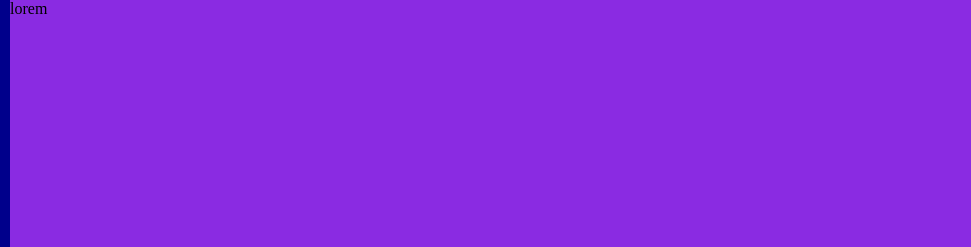
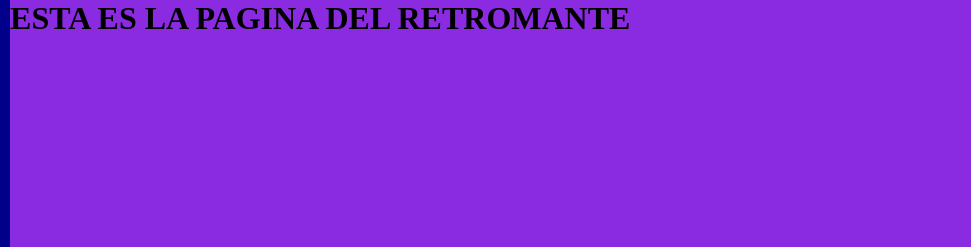
Before and after one commit to dani-schonfeld/idea-schonfeld, a plain HTML site: page index.html in a window 1280 px wide. Shown: the top 247 px of the page, 309-1280 px from the left. Drawn offline with Linux system fonts and the light colour scheme.

Commit message:
a ver si ahora sale bien

```diff
--- a/index.html
+++ b/index.html
@@ -5,7 +5,7 @@
   <meta charset="UTF-8">
   <meta http-equiv="X-UA-Compatible" content="IE=edge">
   <meta name="viewport" content="width=device-width, initial-scale=1.0">
-  <link rel="stylesheet" href="./CSS/style.css">
+  <link rel="stylesheet" href="./css/style.css">
   <title>index</title>
 </head>
 
@@ -23,7 +23,9 @@
       </ul>
     </div>
     <div class="header-index">
-      <p>lorem</p>
+      <h1>
+        ESTA ES LA PAGINA DEL RETROMANTE
+      </h1>
     </div>
 
     <div class="aside">
```
